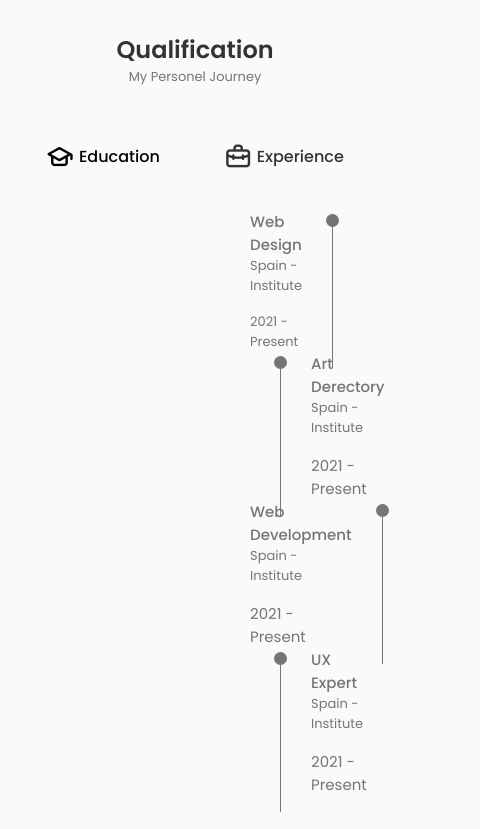
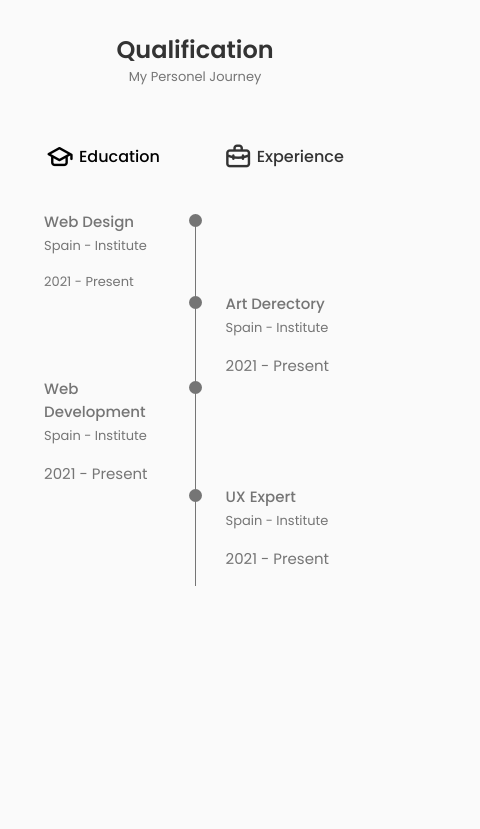
Before and after one commit to Chanukaisuru/Portfolio, a React (Create React App) app in the folder portfolio/: page / in a window 390 px wide. Shown: the part 2972-3801 px from the top of the page, 480 px wide, since content can reach past the window. After the commit the page ends 3654 px from the top, so only its background shows below. Built offline with nearby package versions, Linux system fonts and the light colour scheme.

Commit message:
modified:   portfolio/src/App.css 	modified:   portfolio/src/components/qualification/qualification.css

```diff
--- a/portfolio/src/App.css
+++ b/portfolio/src/App.css
@@ -4,6 +4,7 @@
 :root{
   --header-height:3rem;
   padding: 0 20px;
+
 
   /*colour*/
   --hue: 0;
--- a/portfolio/src/components/qualification/qualification.css
+++ b/portfolio/src/components/qualification/qualification.css
@@ -48,7 +48,7 @@
     display: grid;
     grid-template-columns: 1fr max-content 1fr;
     column-gap: 1.5rem;
-    padding: 0 230px; /*----------*/
+
  }
 
  .qualification_title{
@@ -81,3 +81,20 @@
     background-color: var(--text-color);
     transform: translate(6px,-7px);
  }
+
+
+
+ @media  screen and (max-width: 992px) {
+   .qualification_container{
+      margin-left: auto;
+      margin-right: auto;
+   }
+
+ }
+
+ @media screen and (max-width: 768px){
+    .qualification_container{
+      margin-left: var(--mb-1-5);
+      margin-right: var(--mb-1-5);
+    }
+ }
```
